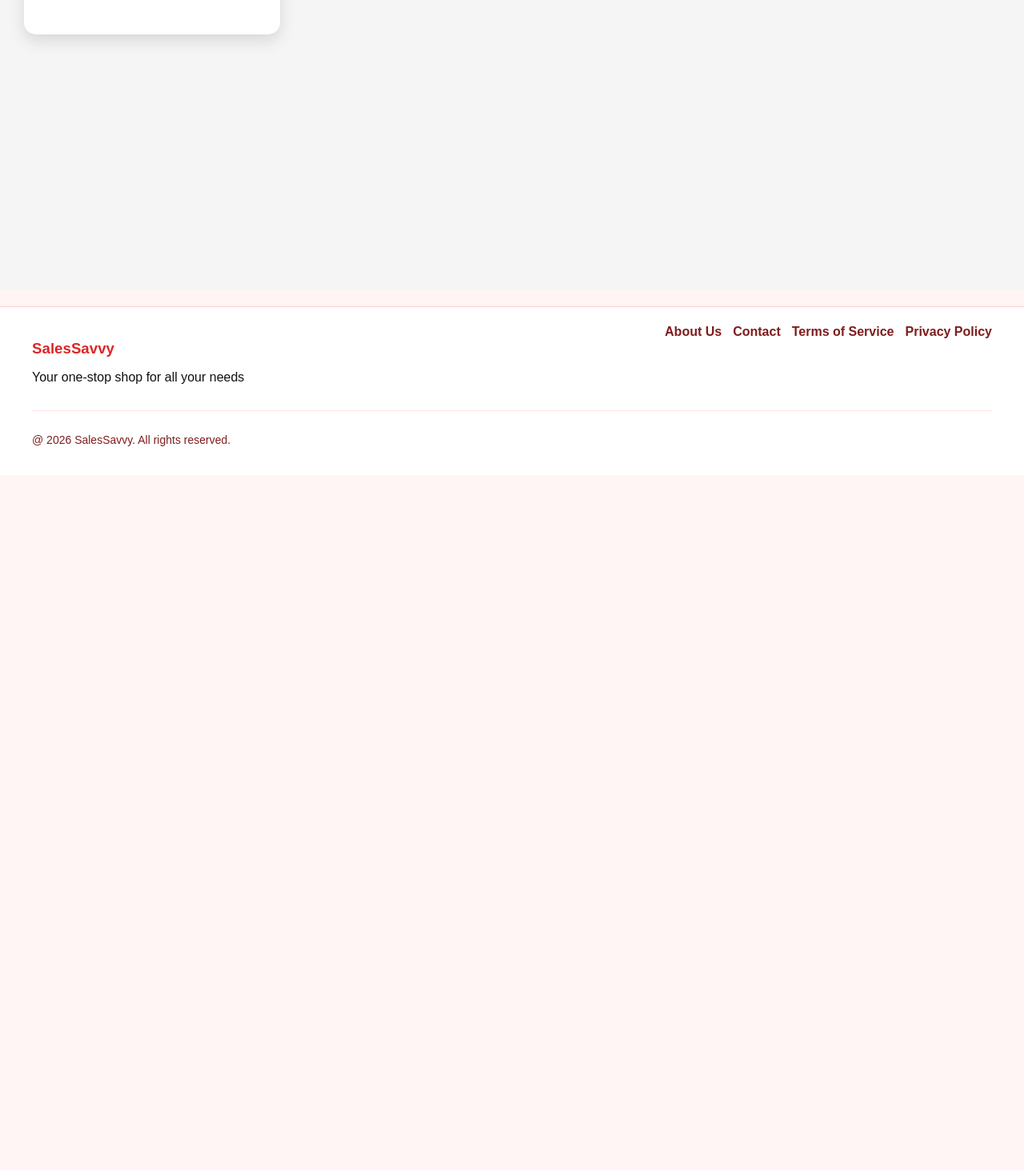
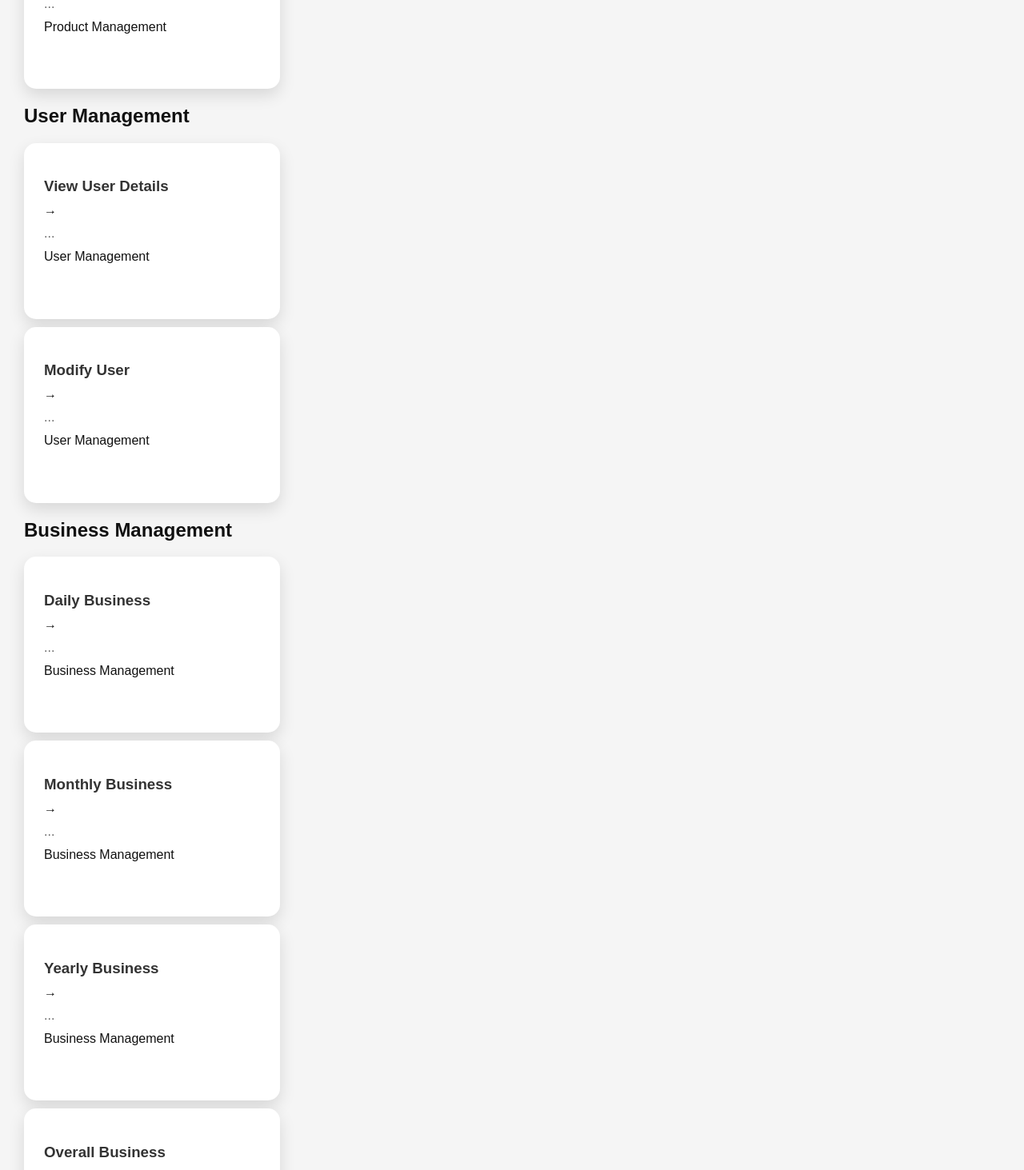
Before and after one commit to Sulaim-Saadath/SalesSavvyJavaProjectKodnest, a React (Vite) app in the folder salessavvy/frontend/: page /admin-dashboard in a window 1280 px wide. Shown: the part 507-1970 px from the top of the page at 80% size. Before the commit the page ends 1101 px from the top, so only its background shows below. Built offline with nearby package versions, Linux system fonts and the light colour scheme.

Commit message:
Admin viewUser feature

```diff
--- a/salessavvy/frontend/src/Pages/AdminDashboard.jsx
+++ b/salessavvy/frontend/src/Pages/AdminDashboard.jsx
@@ -8,18 +8,60 @@ function AdminDashboard() {
   const [modalType, setModalType] = useState("");
   const [response, setResponse] = useState(null);
 
-  const cardData = [
+  const productCards = [
     {
       title: "Add Product",
-      description: "Easily add products to your store.",
+      description: "...",
       team: "Product Management",
       modalType: "addProduct",
     },
     {
       title: "Delete Product",
-      description: "Remove products from inventory system",
+      description: "...",
       team: "Product Management",
       modalType: "deleteProduct",
+    },
+  ];
+
+  const userCards = [
+    {
+      title: "View User Details",
+      description: "...",
+      team: "User Management",
+      modalType: "viewUser",
+    },
+    {
+      title: "Modify User",
+      description: "...",
+      team: "User Management",
+      modalType: "modifyUser",
+    },
+  ];
+
+  const businessCards = [
+    {
+      title: "Daily Business",
+      description: "...",
+      team: "Business Management",
+      modalType: "dailyBusiness",
+    },
+    {
+      title: "Monthly Business",
+      description: "...",
+      team: "Business Management",
+      modalType: "monthlyBusiness",
+    },
+    {
+      title: "Yearly Business",
+      description: "...",
+      team: "Business Management",
+      modalType: "yearlyBusiness",
+    },
+    {
+      title: "Overall Business",
+      description: "...",
+      team: "Business Management",
+      modalType: "overallBusiness",
     },
   ];
 
@@ -50,7 +92,9 @@ function AdminDashboard() {
 
   const handleDeleteProductSubmit = async (productId) => {
     try {
-      const response = await fetch("http://localhost:9090/admin/products/delete", {
+      const response = await fetch(
+        "http://localhost:9090/admin/products/delete",
+        {
           method: "DELETE",
           credentials: "include",
           headers: {
@@ -59,7 +103,8 @@ function AdminDashboard() {
           body: JSON.stringify({
             productId,
           }),
-      });
+        },
+      );
       if (response.ok) {
         const data = await response.json();
         setResponse(data);
@@ -78,13 +123,41 @@ function AdminDashboard() {
     }
   };
 
+  const handleViewUserSubmit = async ({ userId }) => {
+    try {
+      const response = await fetch("http://localhost:9090/admin/user/getbyid", {
+        method: "POST",
+        credentials: "include",
+        headers: {
+          "Content-Type": "application/json",
+        },
+        body: JSON.stringify({ userId }),
+      });
+      if (response.ok) {
+        const data = await response.json();
+        setResponse({ user: data });
+        setModalType("response");
+      } else {
+        const errorMessage = await response.text();
+        setResponse({ message: `Error: ${errorMessage}` });
+        setModalType("response");
+      }
+    } catch (error) {
+      console.error("Error fetching user details: ", error);
+      setResponse({ message: `Error: ${errorMessage}` });
+      setModalType("response");
+    }
+  };
+
   return (
     <div>
       <Header />
       <div className="admin-dashboard">
         <main className="dashboard-content">
+          {/* Product Management */}
+          <h2 className="section-title">Product Management</h2>
           <div className="card-grid">
-            {cardData.map((card, index) => (
+            {productCards.map((card, index) => (
               <div
                 key={index}
                 className="card"
@@ -98,7 +171,65 @@ function AdminDashboard() {
                     <h3 className="card-title">{card.title}</h3>
                     <span className="card-arrow">→</span>
                   </div>
+
                   <p className="card-description">{card.description}</p>
+
+                  <div className="card-footer">
+                    <div className="team-tag">{card.team}</div>
+                  </div>
+                </div>
+              </div>
+            ))}
+          </div>
+
+          {/* User Management */}
+          <h2 className="section-title">User Management</h2>
+          <div className="card-grid">
+            {userCards.map((card, index) => (
+              <div
+                key={index}
+                className="card"
+                onClick={() => {
+                  console.log("Card clicked");
+                  setModalType(card.modalType);
+                }}
+              >
+                <div className="card-content">
+                  <div className="card-header">
+                    <h3 className="card-title">{card.title}</h3>
+                    <span className="card-arrow">→</span>
+                  </div>
+
+                  <p className="card-description">{card.description}</p>
+
+                  <div className="card-footer">
+                    <div className="team-tag">{card.team}</div>
+                  </div>
+                </div>
+              </div>
+            ))}
+          </div>
+
+          {/* Business Management */}
+          <h2 className="section-title">Business Management</h2>
+          <div className="card-grid">
+            {businessCards.map((card, index) => (
+              <div
+                key={index}
+                className="card"
+                onClick={() => {
+                  console.log("Card clicked");
+                  setModalType(card.modalType);
+                }}
+              >
+                <div className="card-content">
+                  <div className="card-header">
+                    <h3 className="card-title">{card.title}</h3>
+                    <span className="card-arrow">→</span>
+                  </div>
+
+                  <p className="card-description">{card.description}</p>
+
                   <div className="card-footer">
                     <div className="team-tag">{card.team}</div>
                   </div>
@@ -123,6 +254,30 @@ function AdminDashboard() {
               if (modalType === "deleteProduct") {
                 handleDeleteProductSubmit(data.productId);
               }
+
+              if (modalType === "viewUser") {
+                handleViewUserSubmit(data);
+              }
+
+              // if (modalType === "modifyUser") {
+              //   handleModifyUserSubmit(data);
+              // }
+
+              // if (modalType === "dailyBusiness") {
+              //   handleDailyBusinessSubmit(data);
+              // }
+
+              // if (modalType === "monthlyBusiness") {
+              //   handleMonthlyBusinessSubmit(data);
+              // }
+
+              // if (modalType === "yearlyBusiness") {
+              //   handleYearlyBusinessSubmit(data);
+              // }
+
+              // if (modalType === "overallBusiness") {
+              //   handleOverallBusinessSubmit(data);
+              // }
             }}
             response={response}
           />
@@ -132,5 +287,4 @@ function AdminDashboard() {
     </div>
   );
 }
-
 export default AdminDashboard;
--- a/salessavvy/frontend/src/components/CustomModal.jsx
+++ b/salessavvy/frontend/src/components/CustomModal.jsx
@@ -10,6 +10,10 @@ function CustomModal({ modalType, onClose, onSubmit, response }) {
     description: "",
     productId: " ",
   });
+  const [inputValue, setInputValue] = useState("");
+  const handleGeneralInputChange = (e) => {
+    setInputValue(e.target.value);
+  };
 
   const handleInputChange = (e) => {
     setFormData({
@@ -19,11 +23,31 @@ function CustomModal({ modalType, onClose, onSubmit, response }) {
   };
 
   const handleSubmit = () => {
-    onSubmit(formData);
+    switch (modalType) {
+      case "addProduct":
+        onSubmit(formData);
+        break;
+
+      case "deleteProduct":
+        onSubmit({ productId: inputValue });
+        break;
+
+      case "viewUser":
+        onSubmit({ userId: inputValue });
+        break;
+
+      case "modifyUser":
+        onSubmit({ userId: inputValue });
+        break;
+
+      default:
+        break;
+    }
   };
   return (
-    <div className="modal">
-      {modalType === "addProduct" && (
+    <div className="modal-overlay">
+      <div className="modal">
+        {modalType === "addProduct" && (
         <>
           <h3>📦 Add Product</h3>
           <form className="modal-form">
@@ -173,6 +197,40 @@ function CustomModal({ modalType, onClose, onSubmit, response }) {
             </button>
           </>
         )}
+
+      {modalType === "viewUser" && (
+        <>
+          <h2>View User Details</h2>
+          <form>
+            <input
+              type="Number"
+              placeholder="Enter User ID"
+              value={inputValue}
+              onChange={handleGeneralInputChange}
+            />
+          </form>
+          <button onClick={handleSubmit}>Submit</button>
+          <button onClick={onClose}>Cancel</button>
+        </>
+      )}
+
+      {modalType === "response" && (
+        <>
+          <h2>User Details</h2>
+          {response?.user ? (
+            <>
+              <p><strong>User ID:</strong> {response.user.userId}</p>
+              <p><strong>Username:</strong> {response.user.username}</p>
+              <p><strong>Email:</strong> {response.user.email}</p>
+              <p><strong>Role:</strong> {response.user.role}</p>
+            </>
+          ) : (
+            <p>{response?.message}</p>
+          )}
+          <button onClick={onClose}>Close</button>
+        </>
+      )}
+      </div>
     </div>
   );
 }
--- a/salessavvy/frontend/src/css/CustomModal.css
+++ b/salessavvy/frontend/src/css/CustomModal.css
@@ -3,13 +3,13 @@
   top: 0;
   left: 0;
   width: 100%;
-  height: 100%;
-
-  background: rgba(0, 0, 0, 0.5);
+  height: 100vh;
 
   display: flex;
   justify-content: center;
   align-items: center;
+
+  background: rgba(0, 0, 0, 0.5);
 
   z-index: 1000;
 }
```
Lines whose indentation alone changed are shown as unchanged.
